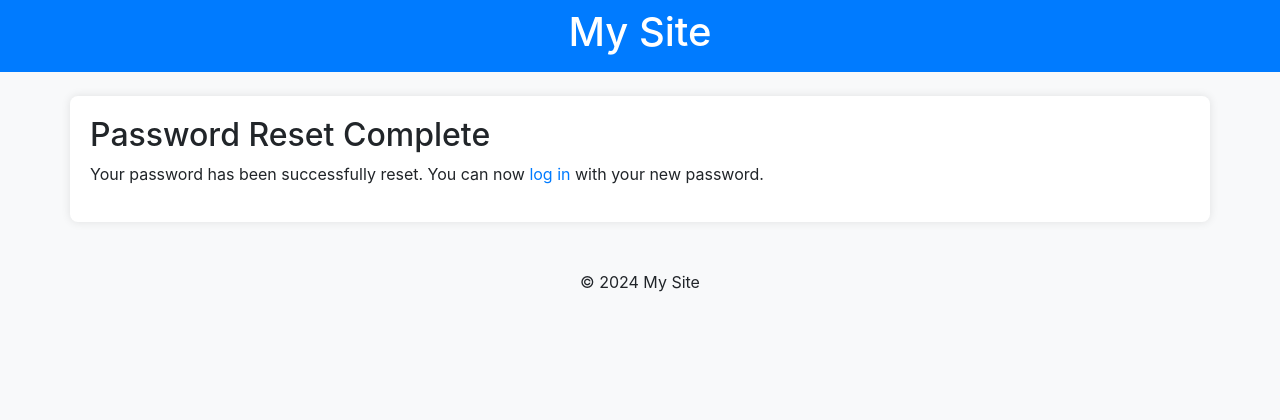
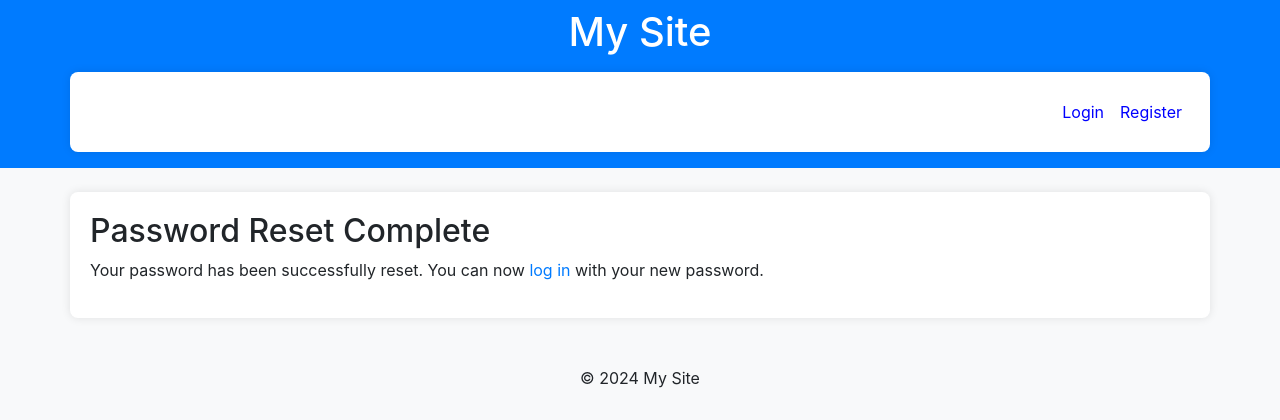
Before and after one commit to Kristiyand97/Event-System-Management, a Django app: template event_management/users/templates/registration/password_reset_complete.html in a window 1280 px wide. Shown: the top 420 px of the page. Run offline with Django 5.2, Linux system fonts and the light colour scheme; the template is opened without the code that fills it, so the values that code supplies are empty; some libraries are stand-ins or nearby versions.

Commit message:
Login endpoint added Register endpoint added. Logout endpoint added and the user is redirected to the homepage.

```diff
--- a/event_management/core/templates/core/home.html
+++ b/event_management/core/templates/core/home.html
@@ -1,7 +1,8 @@
+<!-- event_management/templates/index.html -->
 {% extends 'base.html' %}
 {% load static %}
 
-{% block title %}{{ title }}{% endblock %}
+{% block title %}Home{% endblock %}
 
 {% block content %}
 <div class="container mt-5">
--- a/event_management/event_management/settings.py
+++ b/event_management/event_management/settings.py
@@ -130,5 +130,5 @@ EMAIL_BACKEND = 'django.core.mail.backends.console.EmailBackend'
 # settings.py
 
 LOGIN_URL = '/api/login/'
-LOGIN_REDIRECT_URL = '/'  # Optional: Redirect to home page after login
-LOGOUT_REDIRECT_URL = '/api/login/'  # Optional: Redirect to login page after logout
+LOGIN_REDIRECT_URL = '/'
+LOGOUT_REDIRECT_URL = '/api/login/'
--- a/event_management/event_management/templates/base.html
+++ b/event_management/event_management/templates/base.html
@@ -1,4 +1,3 @@
-<!-- event_management/templates/base.html -->
 <!DOCTYPE html>
 <html lang="en">
 <head>
@@ -8,10 +7,51 @@
     {% load static %}
     <link rel="stylesheet" href="https://stackpath.bootstrapcdn.com/bootstrap/4.3.1/css/bootstrap.min.css">
     <link rel="stylesheet" type="text/css" href="{% static 'css/style.css' %}">
+    <style>
+        .navbar-nav .nav-link {
+            color: blue !important;  /* Set the text color to blue */
+        }
+        .navbar-nav .nav-link:hover {
+            color: #0056b3 !important;  /* Add a hover effect, slightly darker blue */
+        }
+        .navbar-nav .nav-link.active {
+            color: #0056b3 !important;  /* Highlight active link */
+        }
+    </style>
 </head>
 <body>
     <header class="bg-primary text-white text-center py-2">
         <h1>My Site</h1>
+        <nav class="navbar navbar-expand-lg navbar-dark bg-primary">
+            <div class="container">
+                <a class="navbar-brand" href="{% url 'home' %}">Event Management</a>
+                <button class="navbar-toggler" type="button" data-toggle="collapse" data-target="#navbarNav" aria-controls="navbarNav" aria-expanded="false" aria-label="Toggle navigation">
+                    <span class="navbar-toggler-icon"></span>
+                </button>
+                <div class="collapse navbar-collapse" id="navbarNav">
+                    <ul class="navbar-nav ml-auto">
+                        {% if user.is_authenticated %}
+                            <li class="nav-item">
+                                <a class="nav-link" href="{% url 'profile' %}">Profile</a>
+                            </li>
+                            <li class="nav-item">
+                                <form id="logout-form" action="{% url 'logout' %}" method="post" style="display: none;">
+                                    {% csrf_token %}
+                                </form>
+                                <a class="nav-link" href="#" onclick="event.preventDefault(); document.getElementById('logout-form').submit();">Logout</a>
+                            </li>
+                        {% else %}
+                            <li class="nav-item">
+                                <a class="nav-link" href="{% url 'login' %}">Login</a>
+                            </li>
+                            <li class="nav-item">
+                                <a class="nav-link" href="{% url 'register' %}">Register</a>
+                            </li>
+                        {% endif %}
+                    </ul>
+                </div>
+            </div>
+        </nav>
     </header>
     <main class="container my-4">
         {% block content %}
--- a/event_management/users/forms.py
+++ b/event_management/users/forms.py
@@ -12,3 +12,9 @@ class CustomUserChangeForm(UserChangeForm):
     class Meta:
         model = User
         fields = ('username', 'email')
+
+
+class UserProfileForm(forms.ModelForm):
+    class Meta:
+        model = User
+        fields = ('username', 'email', 'phone_number')
--- a/event_management/users/models.py
+++ b/event_management/users/models.py
@@ -1,4 +1,5 @@
 # users/models.py
+
 from django.contrib.auth.models import AbstractUser, Group, Permission
 from django.db import models
 
@@ -17,3 +18,4 @@ class User(AbstractUser):
         help_text=('Specific permissions for this user.'),
         verbose_name=('user permissions'),
     )
+    phone_number = models.CharField(max_length=15, blank=True, null=True)  # Add phone number field
--- a/event_management/users/urls.py
+++ b/event_management/users/urls.py
@@ -1,6 +1,8 @@
+# users/urls.py
+
 from django.urls import path, include
 from rest_framework.routers import DefaultRouter
-from .views import UserViewSet, RegisterView, CustomLoginView, CustomLogoutView, CustomPasswordResetView
+from .views import UserViewSet, RegisterView, CustomLoginView, CustomLogoutView, CustomPasswordResetView, profile
 from django.contrib.auth import views as auth_views
 
 router = DefaultRouter()
@@ -15,4 +17,5 @@ urlpatterns = [
     path('password_reset/done/', auth_views.PasswordResetDoneView.as_view(template_name='registration/password_reset_done.html'), name='password_reset_done'),
     path('reset/<uidb64>/<token>/', auth_views.PasswordResetConfirmView.as_view(template_name='registration/password_reset_confirm.html'), name='password_reset_confirm'),
     path('reset/done/', auth_views.PasswordResetCompleteView.as_view(template_name='registration/password_reset_complete.html'), name='password_reset_complete'),
+    path('profile/', profile, name='profile'),  # Add profile URL
 ]
```
Also changed, not shown: event_management/users/templates/users/profile.html (added, +12 -0 lines), event_management/users/views.py (+33 -9 lines).
